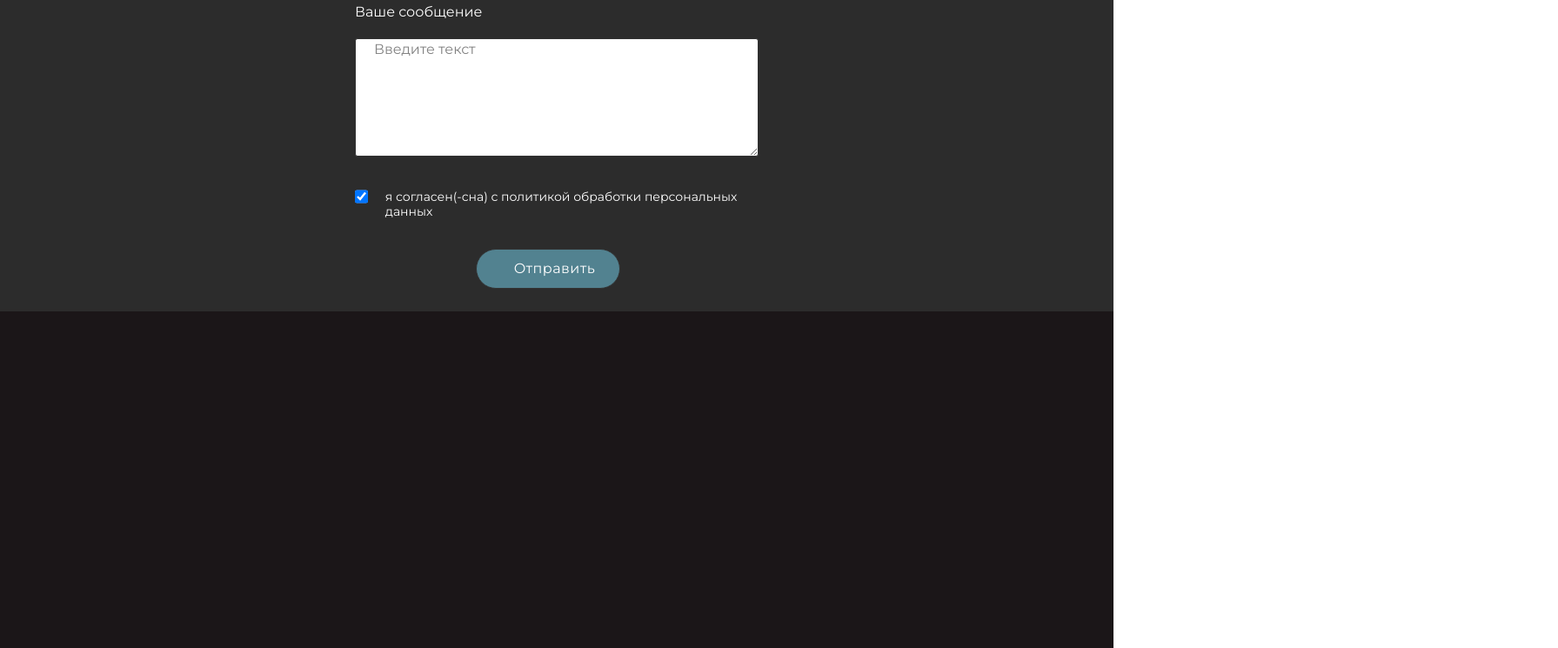
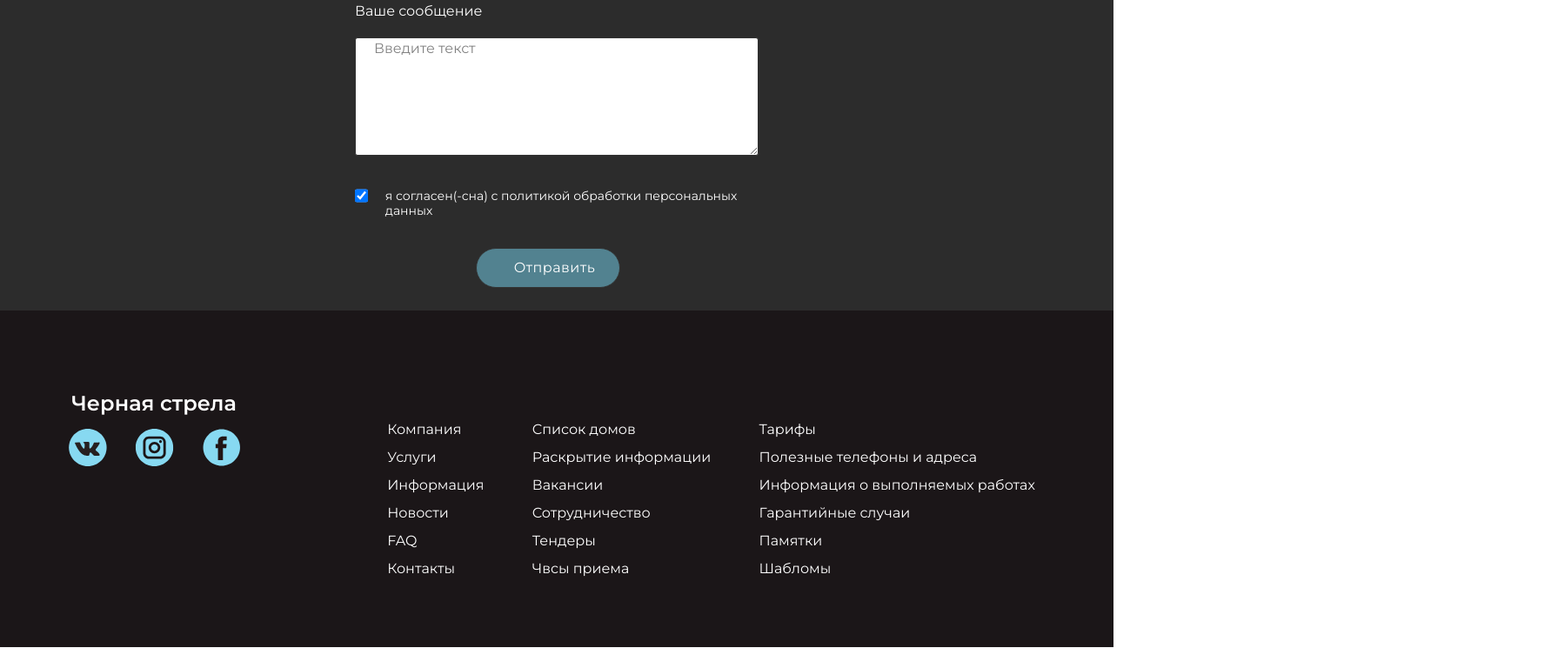
Before and after one commit to Vetochkaanna/site, a plain HTML site: page index.html in a window 1280 px wide. Shown: the part 3098-3843 px from the top of the page at 87% size, 1791 px wide, since content can reach past the window. Drawn offline with Linux system fonts and the light colour scheme.

Commit message:
готовый футер

```diff
--- a/css/style.css
+++ b/css/style.css
@@ -184,24 +184,10 @@ font-family:'Montserrat', sans-serif;
 /* ________________блок с картинками____ */
 .objects{
   width: 100%;
-  height: 810px;
+  height: 809px;
   background-color: rgb(221, 142, 33);
 }
-.conteiner_objects{
-  width: 100%;
-  display: flex;
 
-}
-
-
-.img_objects{
-  display: flex;
-
-}
-.img_objectsI{
-  display: flex;
-
-}
 /* _________________________блок напиши нам_________________ */
 .contacts{
   width: 100%;
@@ -331,3 +317,52 @@ font-family: 'Montserrat', sans-serif;
   height: 387px;
   background-color: rgb(27, 22, 24);
 }
+.content_footer{
+display: flex;
+justify-content: space-around;
+width: 100%;
+height: 100%;
+/* background-color: rgb(154, 207, 134); */ */
+}
+
+
+.logo{
+  color: white;
+  font-size: 24px;
+  line-height: 29px;
+  font-family: 'Montserrat', sans-serif;
+  font-weight: bold;
+  padding-left: 20px;
+  padding-bottom: 15px;
+  /* background-color: rgb(133, 85, 200); */
+}
+.social{
+  display: flex;
+justify-content: space-around;
+}
+.text_footer{
+    width: 230px;
+  display: flex;
+flex-direction: column;
+align-content: center;
+    padding-top: 92px;
+/* justify-content: center; */
+
+}
+.list_contacts{
+  width: 800px;
+  display: flex;
+  /* background-color: rgb(131, 187, 27); */
+  justify-content: space-around;
+
+
+}
+.list_contacts>ul{
+  font-size: 16px;
+  line-height: 24px;
+      padding-bottom: 46px;
+  padding-top: 121px;
+  color: rgb(255, 255, 255);
+    font-family: 'Montserrat', sans-serif;
+    line-height: 2;
+}
--- a/index.html
+++ b/index.html
@@ -79,38 +79,7 @@
   </div>
 
 <!-- БЛОК С КАРТИНКАМИ -->
-  <div class="objects">
-    <!-- контейнер -->
-<div class="conteiner_objects">
-<!-- 2 картинки -->
-  <div class="img">
-<!-- первая картинка -->
-    <div class="img_objects">
-      <img src="img/1.jpg" alt="40%"></div>
-<!-- вторая картинка -->
-      <div class="img_objectsI">
-        <img src="img/3.jpg" alt="60">
-      </div>
-
-  </div>
-  <!-- еще две картинки -->
-    <div class="img">
-<!-- 3 картинка -->
-  <div class="img_objectsI">
-    <img src="img/2.jpg" alt="60%"></div>
-    <!-- 4 картинка -->
-    <div class="img_objects">
-      <img src="img/4.jpg" alt="40%">
-    </div>
-
-  </div>
-
-
-    </div>
-
-  </div>
-
-</div>
+  <div class="objects"></div>
 
 </div>
 
@@ -162,7 +131,54 @@
 
 
   <!-- fotter  -->
-  <footer class="footer"></footer>
+  <footer class="footer">
+<div class="content_footer">
+  <div class="text_footer">
+      <h3 class="logo">Черная стрела</h3>
+
+  <div class="social">
+    <img src="img/vk.svg" alt="">
+    <img src="img/inst.svg" alt="">
+    <img src="img/fb.svg" alt="">
+  </div>
+  </div>
+
+
+  <div class="list_contacts">
+    <ul>
+      <li>Компания</li>
+      <li>Услуги</li>
+      <li>Информация</li>
+      <li>Новости</li>
+      <li>FAQ</li>
+      <li>Контакты</li>
+    </ul>
+
+  <!-- <div class="list_contacts"> -->
+    <ul>
+      <li>Список домов</li>
+      <li>Раскрытие информации</li>
+      <li>Вакансии</li>
+      <li>Сотрудничество</li>
+      <li>Тендеры</li>
+      <li>Чвсы приема</li>
+    </ul>
+  <!-- </div> -->
+  <!-- <div class="list_contacts"> -->
+    <ul>
+      <li>Тарифы</li>
+      <li>Полезные телефоны и адреса</li>
+      <li>Информация о выполняемых работах</li>
+      <li>Гарантийные случаи</li>
+      <li>Памятки</li>
+      <li>Шабломы</li>
+    </ul>
+      </div>
+        </div>
+  <!-- </div> -->
+
+
+  </footer>
 
 
 
```
